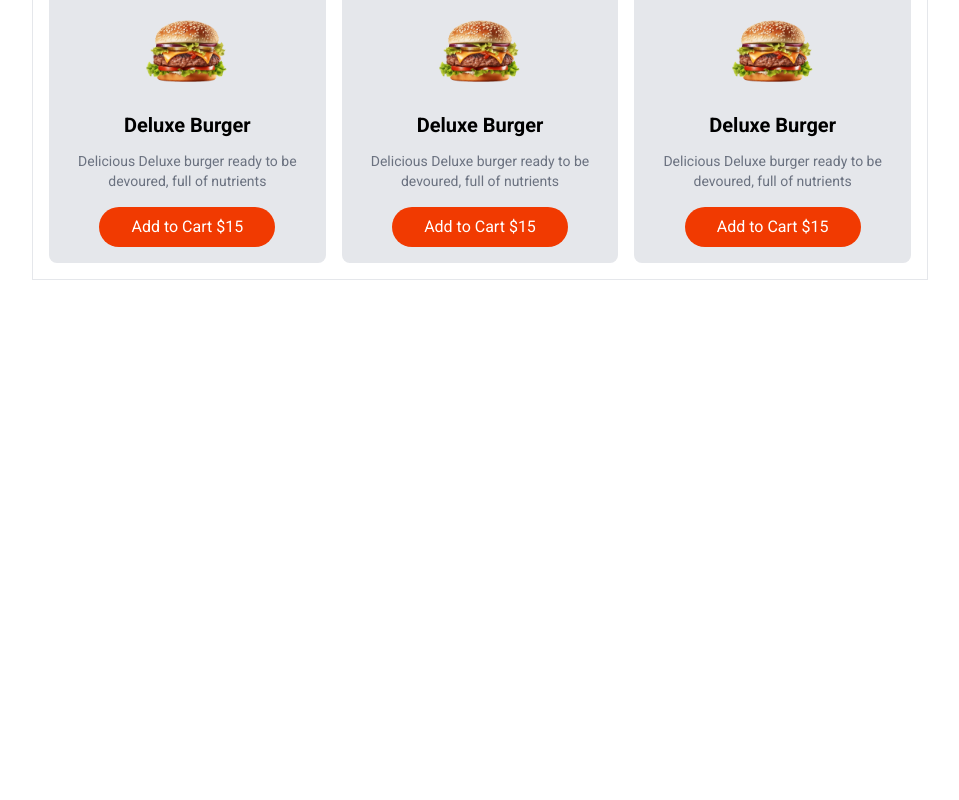
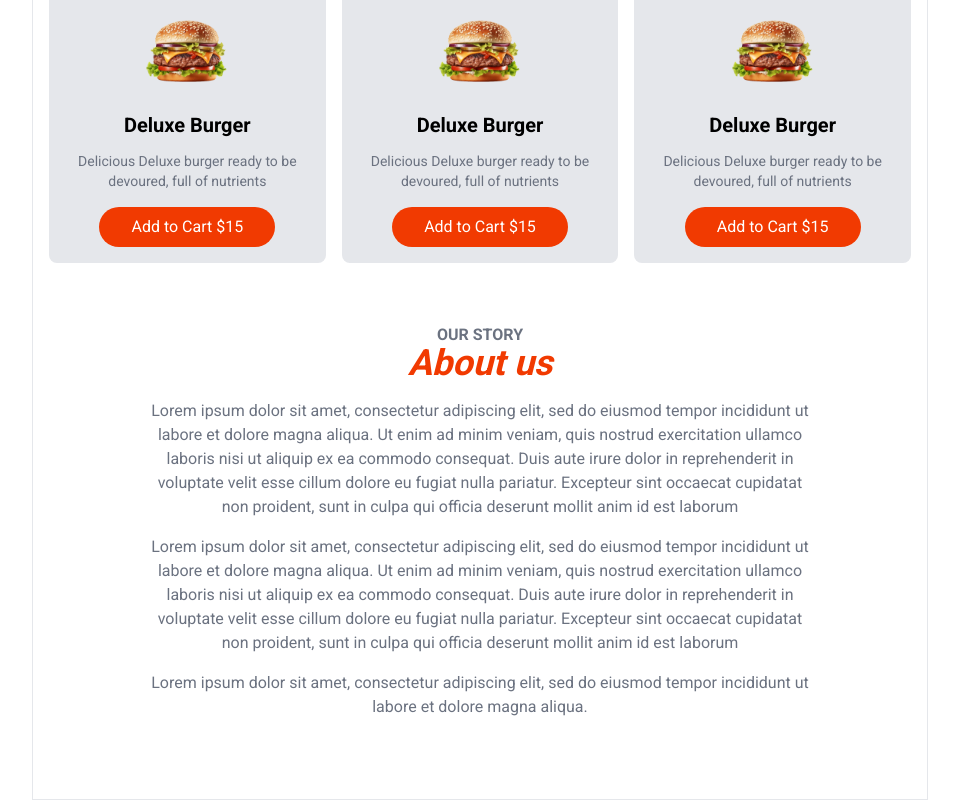
Before and after one commit to spikey2023/food-ordering-app, a Next.js app: page / in a window 1280 px wide. Shown: the part 762-1562 px from the top of the page, without its empty margins (160-1119 px from the left). Before the commit the page ends 1042 px from the top, so only its background shows below. Built offline with nearby package versions, Linux system fonts and the light colour scheme.

Commit message:
Added About us section

```diff
--- a/src/app/page.js
+++ b/src/app/page.js
@@ -1,13 +1,45 @@
 import Header from "./components/layout/Header";
 import Hero from "./components/layout/Hero";
 import HomeMenu from "./components/layout/HomeMenu";
+import SectionHeaders from "./components/layout/SectionHeaders";
 
 export default function Home() {
   return (
     <>
     <Header />
     <Hero />
-    <HomeMenu/>
+    <HomeMenu />
+    <section className="text-center my-16">
+      <SectionHeaders
+        subHeader={'Our Story'}
+        mainHeader={'About us'}
+        />
+        <div className="text-gray-500 max-w-2xl mx-auto mt-4 flex
+        flex-col gap-4">
+        <p>
+        Lorem ipsum dolor sit amet, consectetur adipiscing elit,
+        sed do eiusmod tempor incididunt ut labore et dolore magna aliqua.
+         Ut enim ad minim veniam, quis nostrud exercitation ullamco laboris
+         nisi ut aliquip ex ea commodo consequat. Duis aute irure dolor
+         in reprehenderit in voluptate velit esse cillum dolore eu fugiat
+         nulla pariatur. Excepteur sint occaecat cupidatat non proident,
+          sunt in culpa qui officia deserunt mollit anim id est laborum
+        </p>
+        <p>
+        Lorem ipsum dolor sit amet, consectetur adipiscing elit,
+        sed do eiusmod tempor incididunt ut labore et dolore magna aliqua.
+         Ut enim ad minim veniam, quis nostrud exercitation ullamco laboris
+         nisi ut aliquip ex ea commodo consequat. Duis aute irure dolor
+         in reprehenderit in voluptate velit esse cillum dolore eu fugiat
+         nulla pariatur. Excepteur sint occaecat cupidatat non proident,
+          sunt in culpa qui officia deserunt mollit anim id est laborum
+        </p>
+        <p>
+        Lorem ipsum dolor sit amet, consectetur adipiscing elit,
+        sed do eiusmod tempor incididunt ut labore et dolore magna aliqua.
+        </p>
+        </div>
+    </section>
     </>
   );
 }
```
